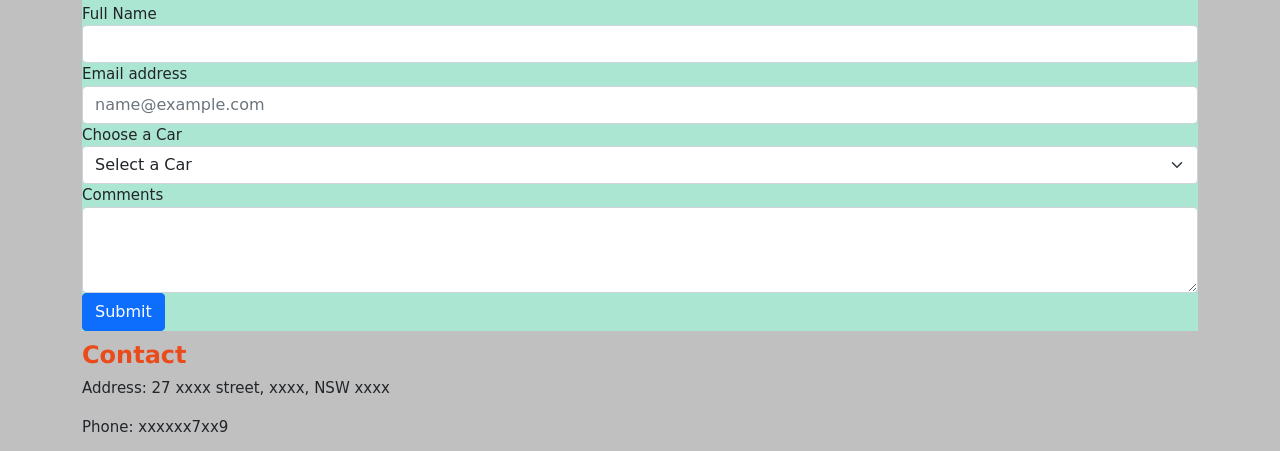
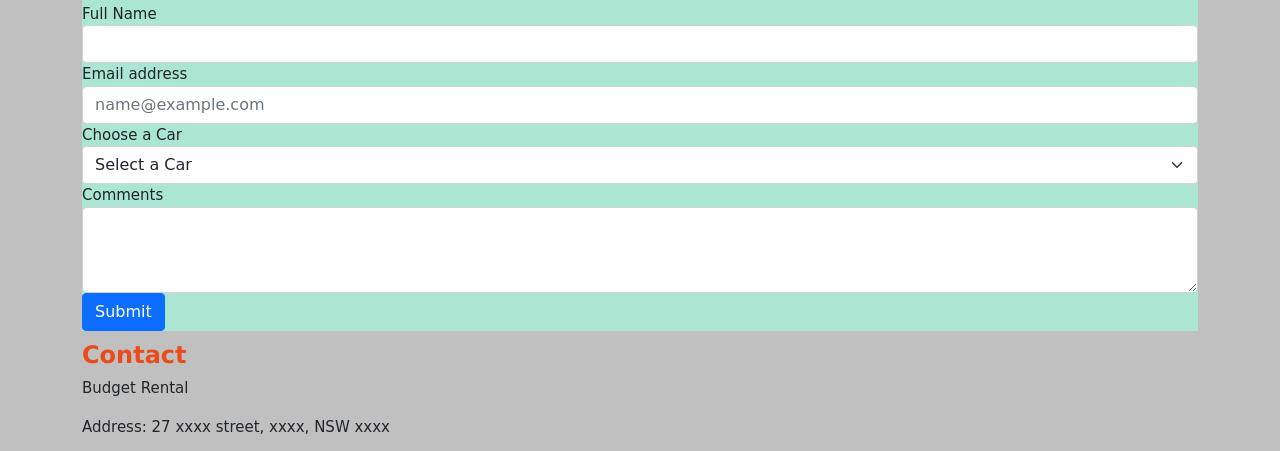
Before and after one commit to kumu98/kumucarhire, a plain HTML site: page index.html in a window 1280 px wide. Shown: the part 597-1048 px from the top of the page. Drawn offline with nearby package versions, Linux system fonts and the light colour scheme.

Commit message:
adding car agency name in contact

```diff
--- a/index.html
+++ b/index.html
@@ -142,6 +142,7 @@
  <!-- Contact form Starts here -->
 <section class="container" id="contactus">
 <h4>Contact</h4>
+<p>Budget Rental</p>
 <p>Address: 27 xxxx street, xxxx, NSW xxxx</p>
 <p>Phone: xxxxxx7xx9</p>
 <p>Email: xxxxx@xxxx.com</p>
```
